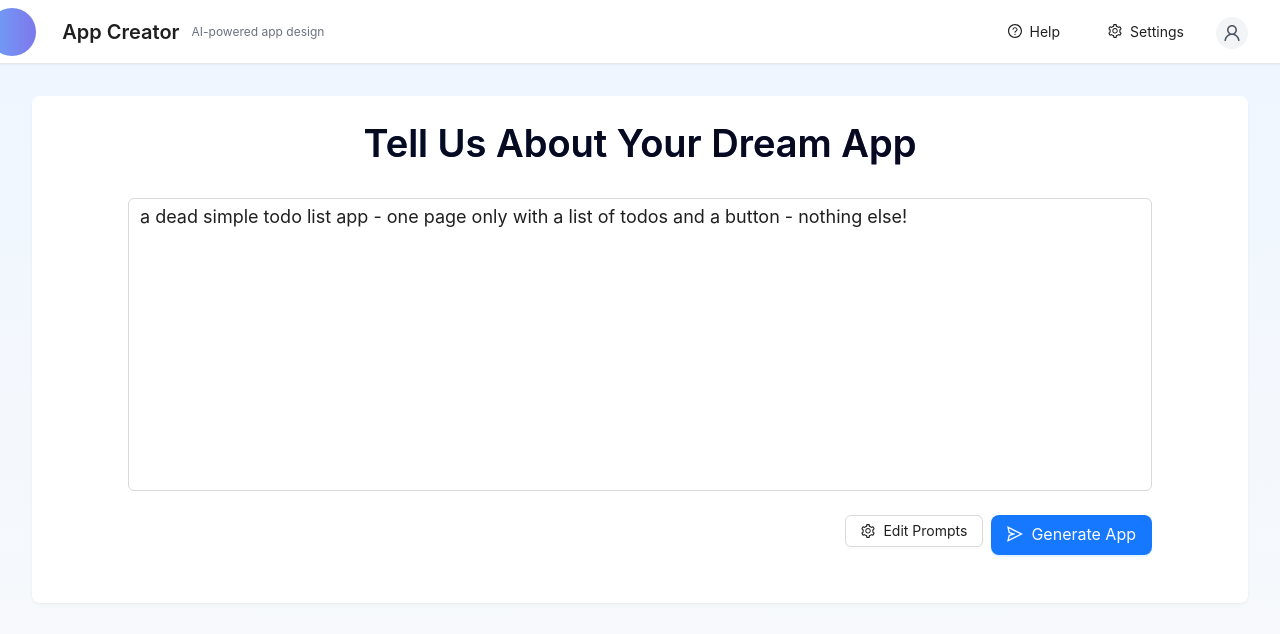
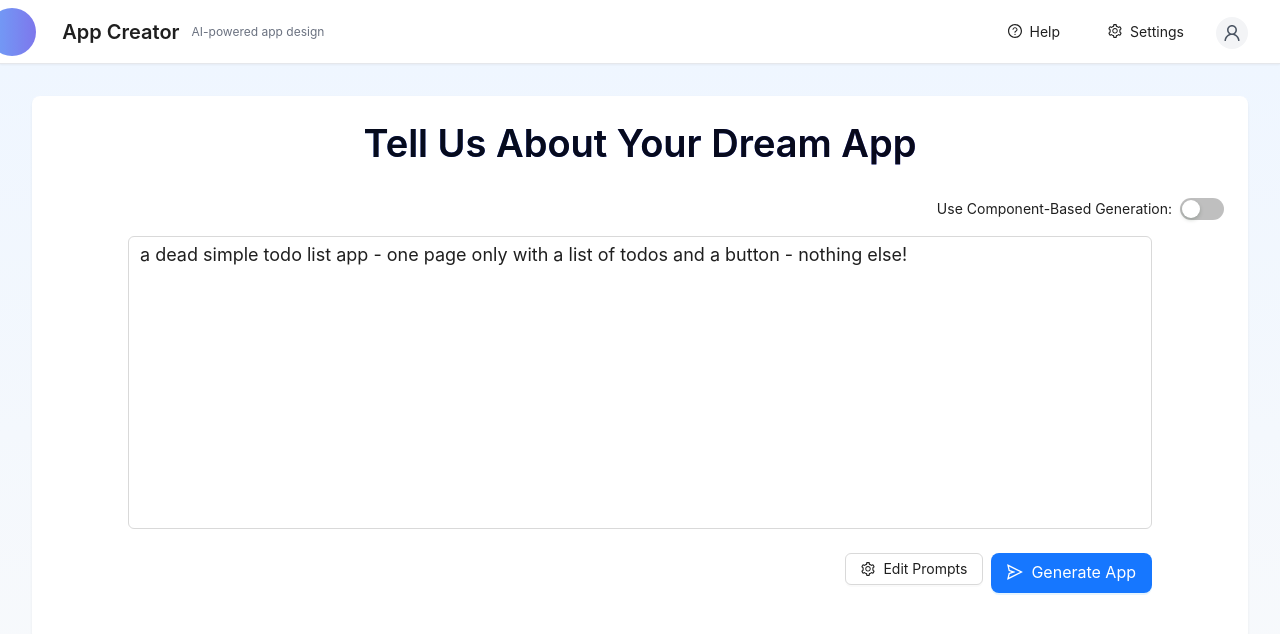
Before and after one commit to guysopher/mocker, a Next.js app: page / in a window 1280 px wide. Shown: the top 634 px of the page. Built offline with nearby package versions, Linux system fonts and the light colour scheme.

Commit message:
Refactor Home component: implement toggle for component-based generation; update state management for improved functionality

```diff
--- a/app/page.tsx
+++ b/app/page.tsx
@@ -12,7 +12,8 @@ import {
   Progress,
   notification,
   Spin,
-  Tabs
+  Tabs,
+  Switch
 } from 'antd'
 import {
   CheckOutlined,
@@ -33,7 +34,7 @@ const { Content } = Layout
 const { Title, Text } = Typography
 const { TabPane } = Tabs
 
-const USE_COMPONENTS = true
+const USE_COMPONENTS = false
 
 export default function Home() {
   const [appDescription, setAppDescription] = useState('')
@@ -42,6 +43,7 @@ export default function Home() {
   const [currentView, setCurrentView] = useState('brief') // brief, design, stories
   const [buildProgress, setBuildProgress] = useState(0)
   const [building, setBuilding] = useState(false)
+  const [useComponents, setUseComponents] = useState(false)
   const [appContent, setAppContent] = useState<{
     brief: BriefItem[];
     stories: CanvasStory[];
@@ -121,7 +123,7 @@ export default function Home() {
 
             console.log("Updating pages", tempAppContent.pages)
 
-            if (USE_COMPONENTS) {
+            if (useComponents) {
               const componentPromises = (data.layout.components).map(async (component: any) => {
                 try {
                   const response = await fetch(`/api/component`, {
@@ -254,6 +256,15 @@ export default function Home() {
               </Title>
             </div>
 
+            <div className="flex justify-end mb-4 items-center">
+              <Text className="mr-2">Use Component-Based Generation:</Text>
+              <Switch
+                checked={useComponents}
+                onChange={setUseComponents}
+                disabled={generatingContent}
+              />
+            </div>
+
             <AppDescriptionForm
               onSubmit={handleSubmitDescription}
               isGenerating={generatingContent}
@@ -269,6 +280,15 @@ export default function Home() {
             centered
             tabBarExtraContent={
               <>
+                <div className="mr-4 flex items-center">
+                  <Text className="mr-2">Component-Based:</Text>
+                  <Switch
+                    checked={useComponents}
+                    onChange={setUseComponents}
+                    disabled={generatingContent || building}
+                    size="small"
+                  />
+                </div>
                 <Button
                   type="primary"
                   size='large'
```
